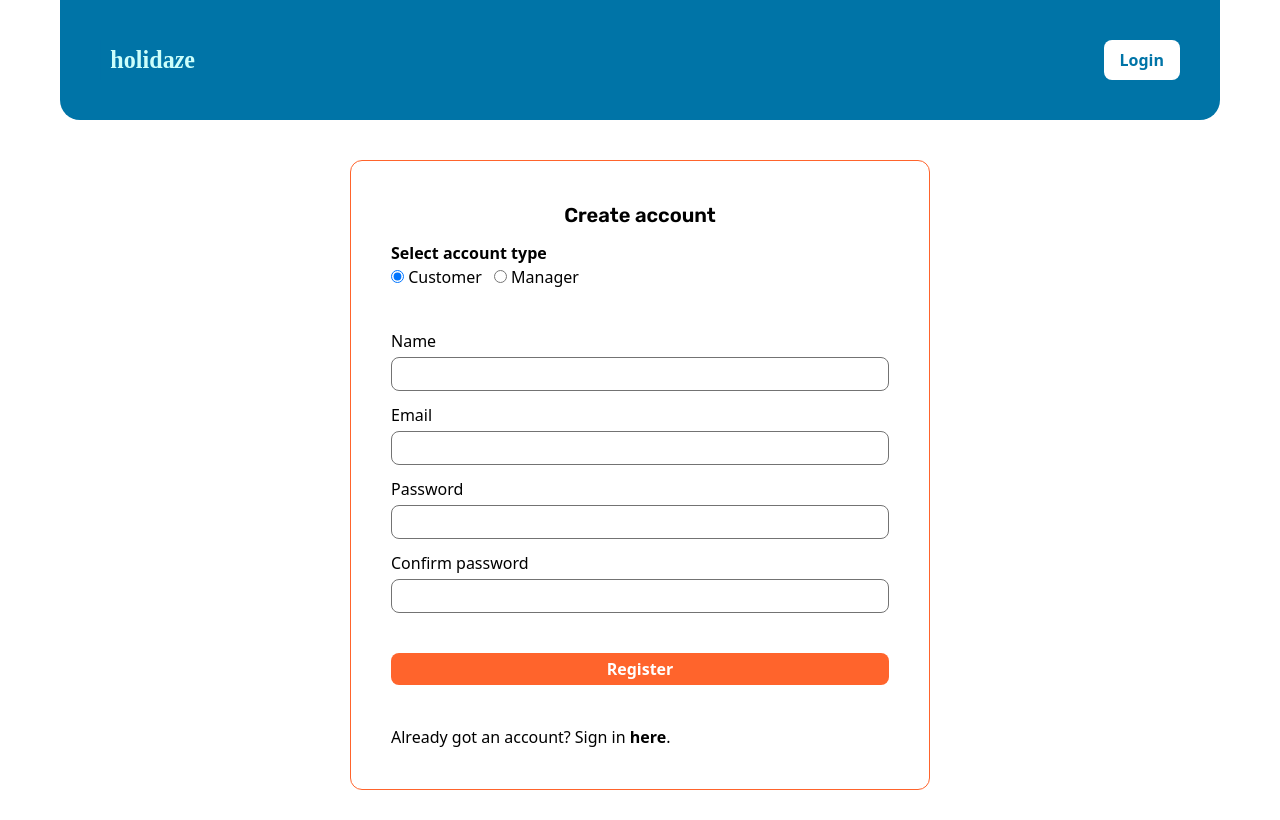
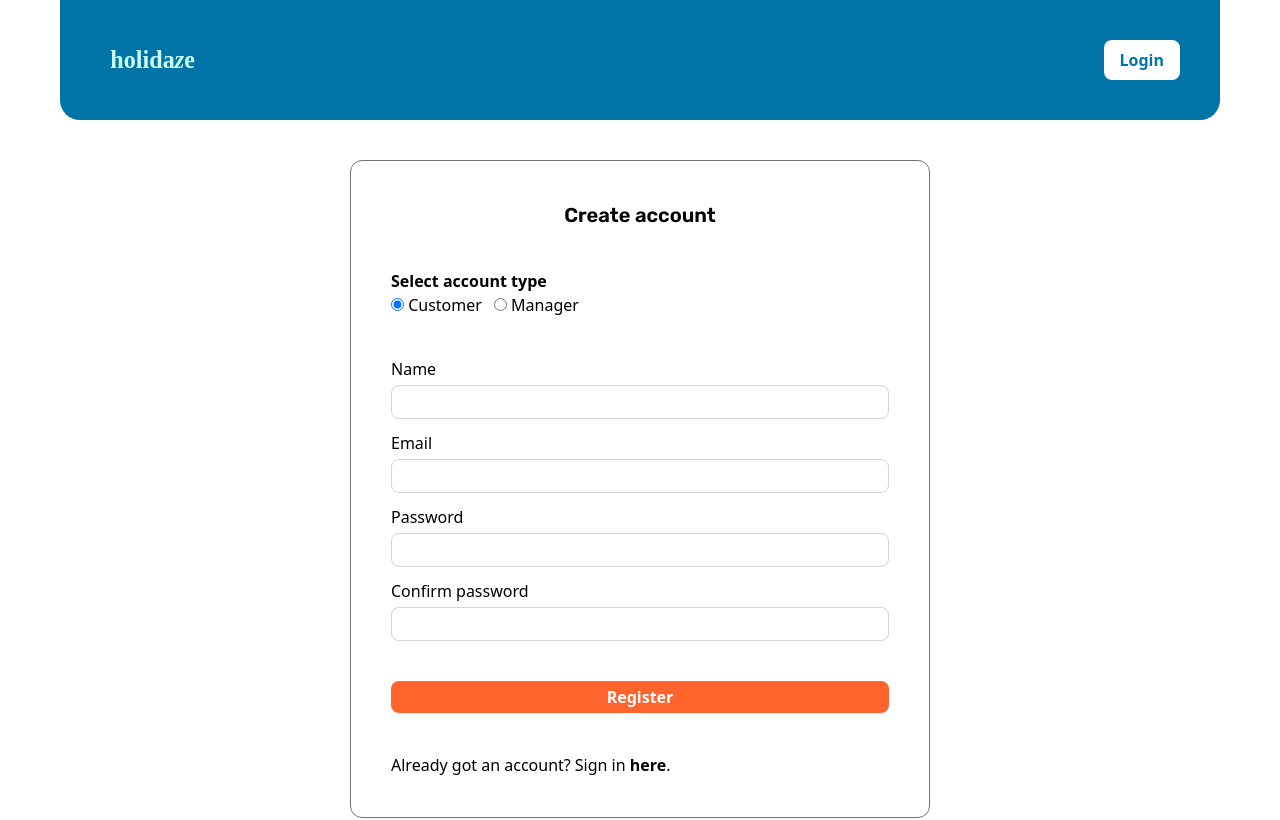
Before and after one commit to vicwinsj/Project-Exam-2, a React (Vite) app: page /register in a window 1280 px wide. Shown: the top 820 px of the page. Built offline with nearby package versions, Linux system fonts and the light colour scheme; no server answers.

Commit message:
Updated register form, search bar

```diff
--- a/src/components/Search.tsx
+++ b/src/components/Search.tsx
@@ -24,7 +24,7 @@ const Search = ({ onSearch }: SearchProps) => {
     <form onSubmit={handleSubmit} className="w-full flex justify-center gap-3">
       <div className="w-1/2 relative">
         <input
-          className="transition-colors duration-300 w-full px-10 py-3 rounded-lg border-2 outline-none border-transparent hover:bg-air-100 focus:border-sunset-800 bg-white placeholder:font-semibold placeholder-ocean-700 placeholder:font-rubik"
+          className=" w-full px-10 py-3 rounded-lg border-2 border-transparent hover:bg-air-100 outline-none focus:border-sunset-800 bg-white placeholder:font-semibold placeholder-ocean-700 placeholder:font-rubik"
           type="text"
           placeholder="Where are your dreams taking you?"
           value={query}
--- a/src/views/RegisterView.tsx
+++ b/src/views/RegisterView.tsx
@@ -107,7 +107,7 @@ const RegisterView = () => {
     <section className="flex flex-col items-center">
       <form
         onSubmit={handleSubmit}
-        className="flex flex-col gap-3 w-1/2 p-10 border-1 border-sunset-800 rounded-xl"
+        className="flex flex-col gap-10 w-1/2 p-10 border-1 border-neutral-500 rounded-xl"
       >
         <h1 className="text-xl text-black w-full text-center">
           Create account
@@ -115,7 +115,7 @@ const RegisterView = () => {
         <div className="flex flex-col gap-10">
           <fieldset className="flex gap-3">
             <legend className="font-semibold">Select account type</legend>
-            <label>
+            <label className="cursor-pointer">
               <input
                 type="radio"
                 name="radio"
@@ -125,7 +125,7 @@ const RegisterView = () => {
               />{" "}
               Customer
             </label>
-            <label>
+            <label className="cursor-pointer">
               <input
                 type="radio"
                 name="radio"
@@ -140,7 +140,7 @@ const RegisterView = () => {
             <div className="flex flex-col gap-1 ">
               <label htmlFor="name">Name</label>
               <input
-                className={`px-3 py-1 border-1 rounded-lg outline-sunset-800 border-neutral-500 ${
+                className={`transition-colors duration-300 px-3 py-1 border-1 rounded-lg hover:bg-air-100 outline-sunset-800 border-neutral-300 ${
                   errors.name && "border-red-500"
                 }`}
                 type="text"
@@ -152,7 +152,7 @@ const RegisterView = () => {
             <div className="flex flex-col gap-1 ">
               <label htmlFor="email">Email</label>
               <input
-                className={`px-3 py-1 border-1 rounded-lg outline-sunset-800 border-neutral-500 ${
+                className={`transition-colors duration-300 px-3 py-1 border-1 rounded-lg hover:bg-air-100 outline-sunset-800 border-neutral-300 ${
                   errors.email && "border-red-500"
                 }`}
                 type="email"
@@ -164,7 +164,7 @@ const RegisterView = () => {
             <div className="flex flex-col gap-1 ">
               <label htmlFor="password">Password</label>
               <input
-                className={`px-3 py-1 border-1 rounded-lg outline-sunset-800 border-neutral-500 ${
+                className={`transition-colors duration-300 px-3 py-1 border-1 rounded-lg hover:bg-air-100 outline-sunset-800 border-neutral-300 ${
                   errors.password && "border-red-500"
                 } ${errors.confirmPassword && "border-red-500"}`}
                 type="password"
@@ -178,7 +178,7 @@ const RegisterView = () => {
             <div className="flex flex-col gap-1 ">
               <label htmlFor="confirm-password">Confirm password</label>
               <input
-                className={`px-3 py-1 border-1 rounded-lg outline-sunset-800 border-neutral-500 ${
+                className={`transition-colors duration-300 px-3 py-1 border-1 rounded-lg hover:bg-air-100 outline-sunset-800 border-neutral-300 ${
                   errors.confirmPassword && "border-red-500"
                 }`}
                 type="password"
```
